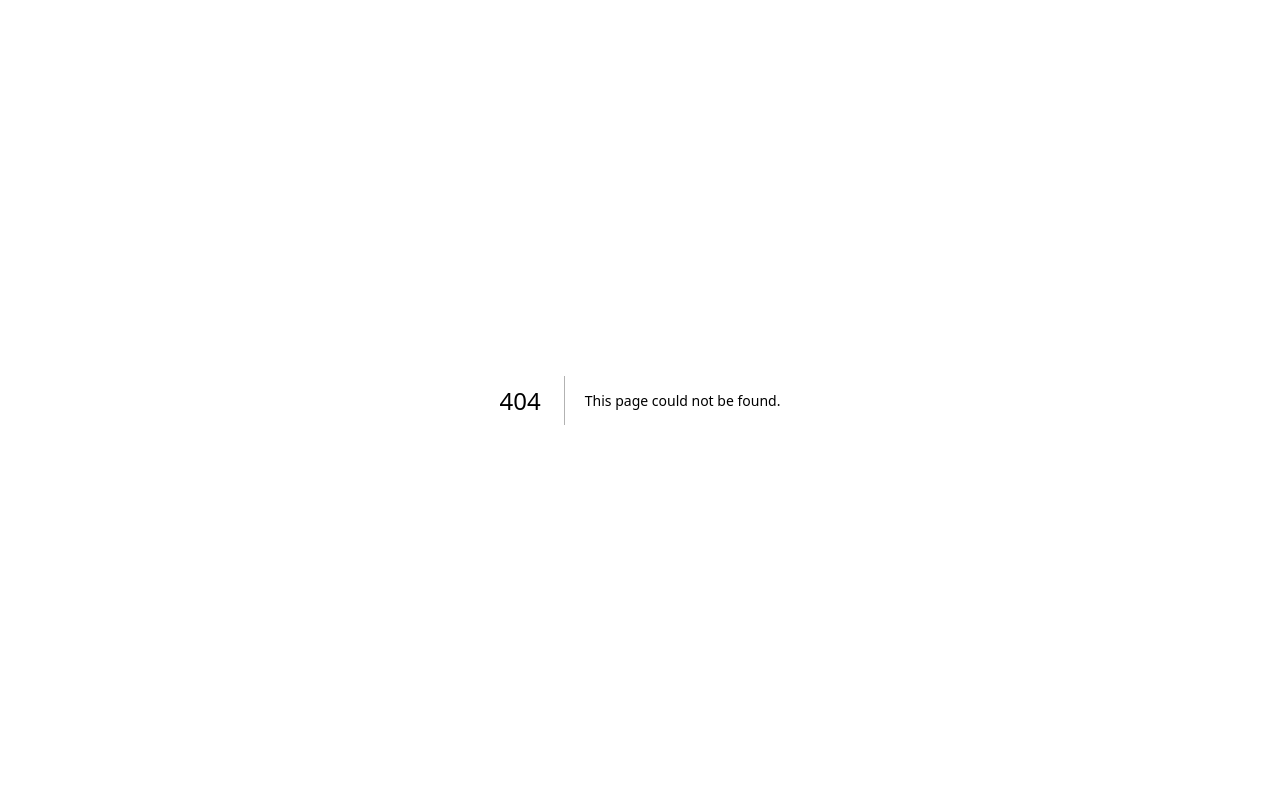
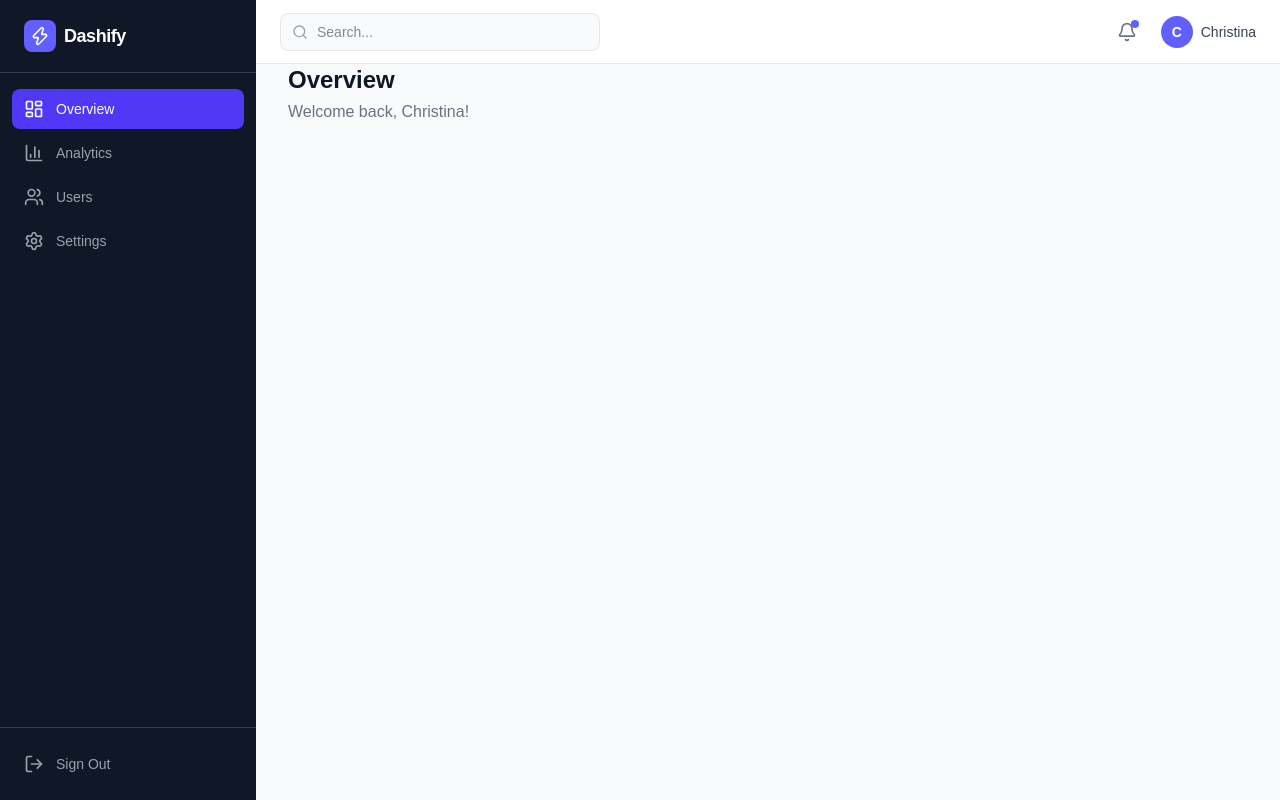
Before and after one commit to cris-milona/nextjs-saas-dashboard, a Next.js app: page /dashboard in a window 1280 px wide. Before the commit this address had no page. Built offline with nearby package versions, Linux system fonts and the light colour scheme.

Commit message:
feat: add dashboard layout, sidebar, topbar, loading/error boundaries

```diff
--- /dev/null
+++ b/app/(dashboard)/dashboard/page.tsx
@@ -0,0 +1,8 @@
+export default function DashboardPage() {
+  return (
+    <div>
+      <h1 className="text-2xl font-bold text-gray-900">Overview</h1>
+      <p className="text-gray-500 mt-1">Welcome back, Christina!</p>
+    </div>
+  )
+}
--- /dev/null
+++ b/app/(dashboard)/error.tsx
@@ -0,0 +1,32 @@
+"use client"
+
+import { useEffect } from "react"
+import { AlertCircle } from "lucide-react"
+
+export default function DashboardError({
+  error,
+  reset,
+}: {
+  error: Error & { digest?: string }
+  reset: () => void
+}) {
+  useEffect(() => {
+    console.error(error)
+  }, [error])
+
+  return (
+    <div className="flex flex-col items-center justify-center h-64 gap-4">
+      <div className="flex items-center gap-2 text-red-500">
+        <AlertCircle className="w-6 h-6" />
+        <p className="text-lg font-semibold">Something went wrong</p>
+      </div>
+      <p className="text-gray-500 text-sm">{error.message}</p>
+      <button
+        onClick={reset}
+        className="px-4 py-2 bg-indigo-600 text-white rounded-lg text-sm hover:bg-indigo-700 transition-colors"
+      >
+        Try again
+      </button>
+    </div>
+  )
+}
--- /dev/null
+++ b/app/(dashboard)/layout.tsx
@@ -0,0 +1,18 @@
+import Sidebar from "@/components/layout/Sidebar"
+import Topbar from "@/components/layout/Topbar"
+
+export default function DashboardLayout({
+  children,
+}: {
+  children: React.ReactNode
+}) {
+  return (
+    <div className="min-h-screen bg-gray-50">
+      <Sidebar />
+      <Topbar />
+      <main className="ml-64 pt-16 p-8">
+        {children}
+      </main>
+    </div>
+  )
+}
--- /dev/null
+++ b/app/(dashboard)/loading.tsx
@@ -0,0 +1,7 @@
+export default function DashboardLoading() {
+  return (
+    <div className="flex items-center justify-center h-64">
+      <div className="w-8 h-8 border-4 border-indigo-500 border-t-transparent rounded-full animate-spin" />
+    </div>
+  )
+}
--- a/app/layout.tsx
+++ b/app/layout.tsx
@@ -13,8 +13,8 @@ const geistMono = Geist_Mono({
 });
 
 export const metadata: Metadata = {
-  title: "Create Next App",
-  description: "Generated by create next app",
+  title: "Dashify — SaaS Analytics Dashboard",
+  description: "A modern SaaS analytics dashboard built with Next.js 14",
 };
 
 export default function RootLayout({
--- a/app/page.tsx
+++ b/app/page.tsx
@@ -1,65 +1,5 @@
-import Image from "next/image";
+import { redirect } from "next/navigation"
 
 export default function Home() {
-  return (
-    <div className="flex flex-col flex-1 items-center justify-center bg-zinc-50 font-sans dark:bg-black">
-      <main className="flex flex-1 w-full max-w-3xl flex-col items-center justify-between py-32 px-16 bg-white dark:bg-black sm:items-start">
-        <Image
-          className="dark:invert"
-          src="/next.svg"
-          alt="Next.js logo"
-          width={100}
-          height={20}
-          priority
-        />
-        <div className="flex flex-col items-center gap-6 text-center sm:items-start sm:text-left">
-          <h1 className="max-w-xs text-3xl font-semibold leading-10 tracking-tight text-black dark:text-zinc-50">
-            To get started, edit the page.tsx file.
-          </h1>
-          <p className="max-w-md text-lg leading-8 text-zinc-600 dark:text-zinc-400">
-            Looking for a starting point or more instructions? Head over to{" "}
-            <a
-              href="https://vercel.com/templates?framework=next.js&utm_source=create-next-app&utm_medium=appdir-template-tw&utm_campaign=create-next-app"
-              className="font-medium text-zinc-950 dark:text-zinc-50"
-            >
-              Templates
-            </a>{" "}
-            or the{" "}
-            <a
-              href="https://nextjs.org/learn?utm_source=create-next-app&utm_medium=appdir-template-tw&utm_campaign=create-next-app"
-              className="font-medium text-zinc-950 dark:text-zinc-50"
-            >
-              Learning
-            </a>{" "}
-            center.
-          </p>
-        </div>
-        <div className="flex flex-col gap-4 text-base font-medium sm:flex-row">
-          <a
-            className="flex h-12 w-full items-center justify-center gap-2 rounded-full bg-foreground px-5 text-background transition-colors hover:bg-[#383838] dark:hover:bg-[#ccc] md:w-[158px]"
-            href="https://vercel.com/new?utm_source=create-next-app&utm_medium=appdir-template-tw&utm_campaign=create-next-app"
-            target="_blank"
-            rel="noopener noreferrer"
-          >
-            <Image
-              className="dark:invert"
-              src="/vercel.svg"
-              alt="Vercel logomark"
-              width={16}
-              height={16}
-            />
-            Deploy Now
-          </a>
-          <a
-            className="flex h-12 w-full items-center justify-center rounded-full border border-solid border-black/[.08] px-5 transition-colors hover:border-transparent hover:bg-black/[.04] dark:border-white/[.145] dark:hover:bg-[#1a1a1a] md:w-[158px]"
-            href="https://nextjs.org/docs?utm_source=create-next-app&utm_medium=appdir-template-tw&utm_campaign=create-next-app"
-            target="_blank"
-            rel="noopener noreferrer"
-          >
-            Documentation
-          </a>
-        </div>
-      </main>
-    </div>
-  );
+  redirect("/dashboard")
 }
--- /dev/null
+++ b/components/layout/Sidebar.tsx
@@ -0,0 +1,66 @@
+"use client"
+
+import Link from "next/link"
+import { usePathname } from "next/navigation"
+import {
+  LayoutDashboard,
+  BarChart3,
+  Users,
+  Settings,
+  LogOut,
+  Zap,
+} from "lucide-react"
+import { cn } from "@/lib/utils"
+
+const navItems = [
+  { label: "Overview", href: "/dashboard", icon: LayoutDashboard },
+  { label: "Analytics", href: "/dashboard/analytics", icon: BarChart3 },
+  { label: "Users", href: "/dashboard/users", icon: Users },
+  { label: "Settings", href: "/dashboard/settings", icon: Settings },
+]
+
+export default function Sidebar() {
+  const pathname = usePathname()
+
+  return (
+    <aside className="fixed left-0 top-0 h-screen w-64 bg-gray-900 text-white flex flex-col z-40">
+      {/* Logo */}
+      <div className="flex items-center gap-2 px-6 py-5 border-b border-gray-700">
+        <div className="bg-indigo-500 rounded-lg p-1.5">
+          <Zap className="w-5 h-5 text-white" />
+        </div>
+        <span className="text-lg font-bold tracking-tight">Dashify</span>
+      </div>
+
+      {/* Nav Links */}
+      <nav className="flex-1 px-3 py-4 space-y-1">
+        {navItems.map(({ label, href, icon: Icon }) => {
+          const isActive = pathname === href
+          return (
+            <Link
+              key={href}
+              href={href}
+              className={cn(
+                "flex items-center gap-3 px-3 py-2.5 rounded-lg text-sm font-medium transition-colors",
+                isActive
+                  ? "bg-indigo-600 text-white"
+                  : "text-gray-400 hover:bg-gray-800 hover:text-white"
+              )}
+            >
+              <Icon className="w-5 h-5 shrink-0" />
+              {label}
+            </Link>
+          )
+        })}
+      </nav>
+
+      {/* Sign out */}
+      <div className="px-3 py-4 border-t border-gray-700">
+        <button className="flex items-center gap-3 px-3 py-2.5 rounded-lg text-sm font-medium text-gray-400 hover:bg-gray-800 hover:text-white transition-colors w-full">
+          <LogOut className="w-5 h-5 shrink-0" />
+          Sign Out
+        </button>
+      </div>
+    </aside>
+  )
+}
--- /dev/null
+++ b/components/layout/Topbar.tsx
@@ -0,0 +1,36 @@
+"use client"
+
+import { Bell, Search } from "lucide-react"
+
+export default function Topbar() {
+  return (
+    <header className="h-16 bg-white border-b border-gray-200 flex items-center justify-between px-6 fixed top-0 right-0 left-64 z-30">
+      {/* Search */}
+      <div className="relative w-80">
+        <Search className="absolute left-3 top-1/2 -translate-y-1/2 w-4 h-4 text-gray-400" />
+        <input
+          type="text"
+          placeholder="Search..."
+          className="w-full pl-9 pr-4 py-2 text-sm bg-gray-50 border border-gray-200 rounded-lg focus:outline-none focus:ring-2 focus:ring-indigo-500 focus:border-transparent"
+        />
+      </div>
+
+      {/* Right side */}
+      <div className="flex items-center gap-4">
+        {/* Notifications */}
+        <button className="relative p-2 text-gray-500 hover:bg-gray-100 rounded-lg transition-colors">
+          <Bell className="w-5 h-5" />
+          <span className="absolute top-1.5 right-1.5 w-2 h-2 bg-indigo-500 rounded-full" />
+        </button>
+
+        {/* Avatar */}
+        <div className="flex items-center gap-2">
+          <div className="w-8 h-8 rounded-full bg-indigo-500 flex items-center justify-center text-white text-sm font-semibold">
+            C
+          </div>
+          <span className="text-sm font-medium text-gray-700">Christina</span>
+        </div>
+      </div>
+    </header>
+  )
+}
--- /dev/null
+++ b/lib/utils.ts
@@ -0,0 +1,21 @@
+import { clsx, type ClassValue } from "clsx"
+
+export function cn(...inputs: ClassValue[]) {
+  return clsx(inputs)
+}
+
+export function formatCurrency(value: number): string {
+  return new Intl.NumberFormat("en-US", {
+    style: "currency",
+    currency: "USD",
+    maximumFractionDigits: 0,
+  }).format(value)
+}
+
+export function formatNumber(value: number): string {
+  return new Intl.NumberFormat("en-US").format(value)
+}
+
+export function formatPercent(value: number): string {
+  return `${value > 0 ? "+" : ""}${value.toFixed(1)}%`
+}
--- /dev/null
+++ b/types/index.ts
@@ -0,0 +1,32 @@
+export interface User {
+  id: string
+  name: string
+  email: string
+  role: "admin" | "user" | "viewer"
+  status: "active" | "inactive"
+  joinedAt: string
+  avatar: string
+}
+
+export interface Stats {
+  totalRevenue: number
+  totalUsers: number
+  activeUsers: number
+  conversionRate: number
+  revenueChange: number
+  usersChange: number
+  activeUsersChange: number
+  conversionChange: number
+}
+
+export interface ChartDataPoint {
+  month: string
+  revenue: number
+  users: number
+}
+
+export interface NavItem {
+  label: string
+  href: string
+  icon: string
+}
```
